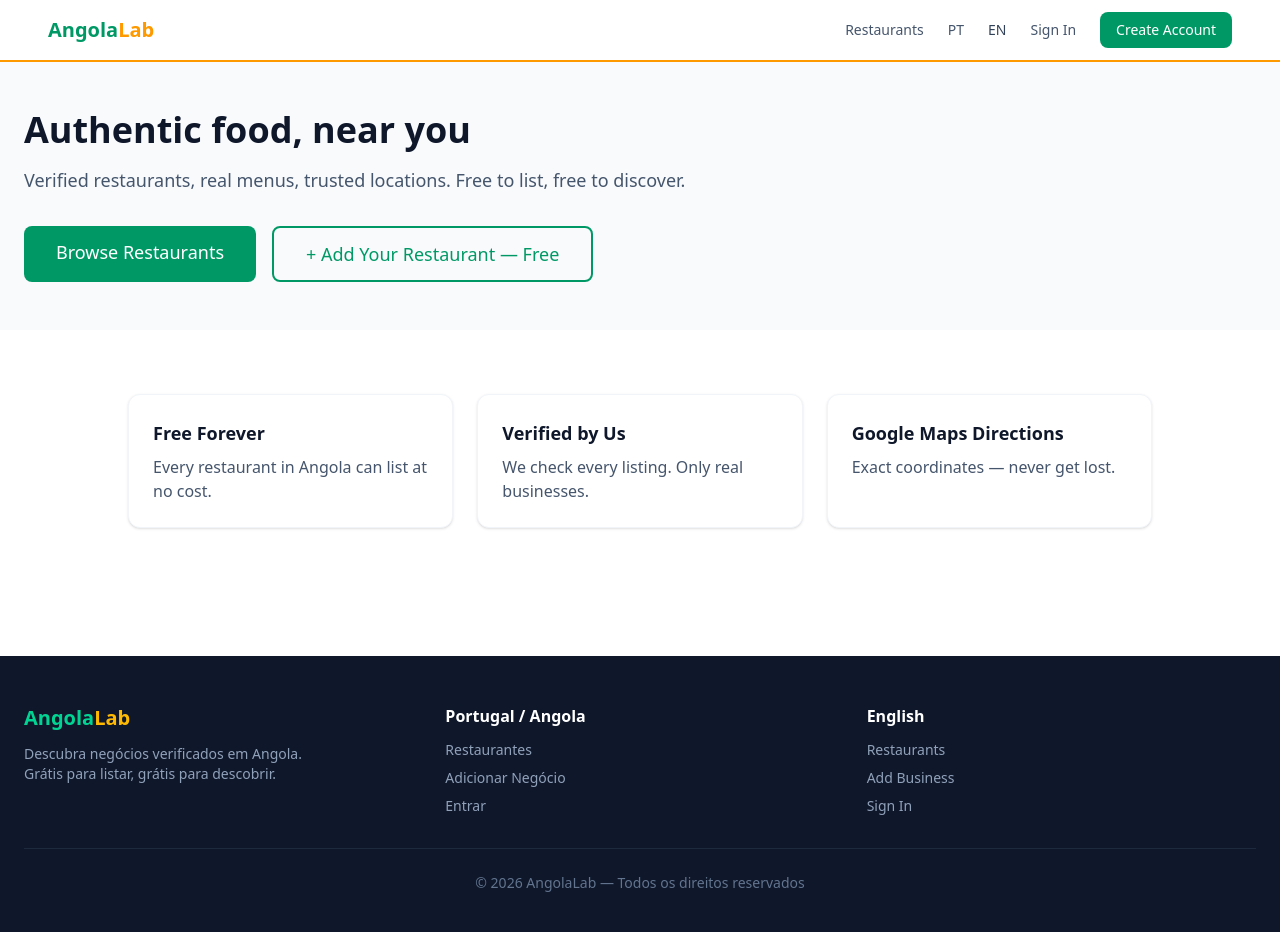
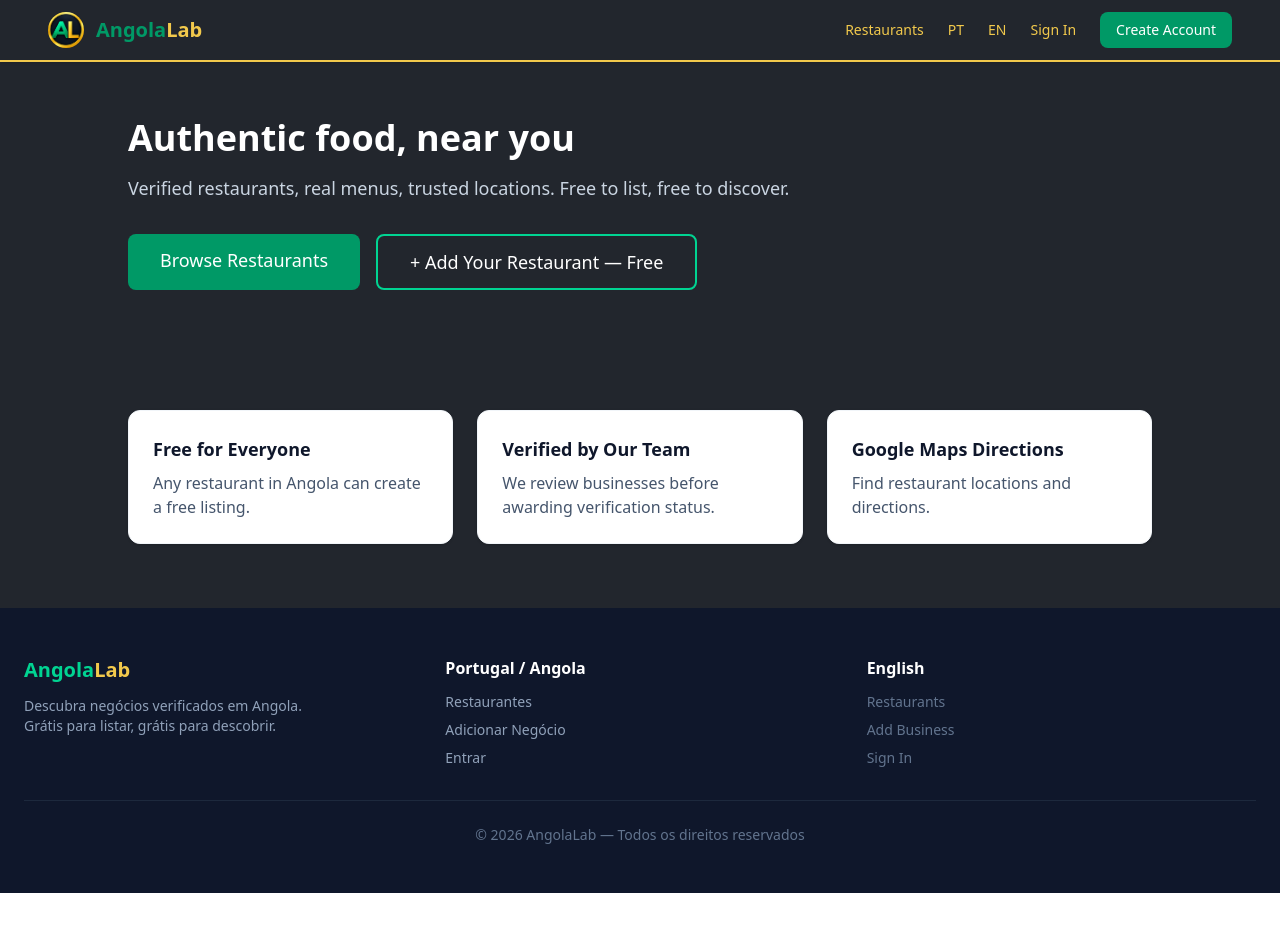
Before and after one commit to oswaldodeal/angolalab-restaurants, a Next.js app: page /en in a window 1280 px wide. Shown: the top 932 px of the page. After the commit the page ends 893 px from the top, so only its background shows below. Built offline with nearby package versions, Linux system fonts and the light colour scheme.

Commit message:
feat: refine restaurant profiles, branding and country model

```diff
--- a/app/en/page.tsx
+++ b/app/en/page.tsx
@@ -1,27 +1,31 @@
-import Link from 'next/link';
+import Link from "next/link";
 
 export default function EnglishHomePage() {
   return (
     <>
-      {/* HERO — Light Grey, Fixed Position ✅ */}
-      <section className="w-full bg-slate-50 py-12 px-6">
-        <div className="max-w-7xl mx-auto">
-          <h1 className="text-3xl md:text-4xl font-bold text-slate-900 mb-4">
+      {/* HERO */}
+      <section className="lab-dark-section w-full px-6 py-12 md:py-14">
+        <div className="mx-auto max-w-5xl">
+          <h1 className="mb-4 text-3xl font-bold text-white md:text-4xl">
             Authentic food, near you
           </h1>
-          <p className="text-lg text-slate-600 mb-8 max-w-2xl">
-            Verified restaurants, real menus, trusted locations. Free to list, free to discover.
+
+          <p className="mb-8 max-w-2xl text-lg text-slate-300">
+            Verified restaurants, real menus, trusted locations.
+            Free to list, free to discover.
           </p>
-          <div className="flex flex-col sm:flex-row gap-4">
+
+          <div className="flex flex-col gap-4 sm:flex-row">
             <Link
               href="/en/restaurants"
-              className="bg-emerald-600 text-white px-8 py-3 rounded-lg text-lg font-medium hover:bg-emerald-700"
+              className="rounded-lg bg-emerald-600 px-8 py-3 text-center text-lg font-medium text-white hover:bg-emerald-700"
             >
               Browse Restaurants
             </Link>
+
             <Link
               href="/en/restaurants/submit"
-              className="border-2 border-emerald-600 text-emerald-600 px-8 py-3 rounded-lg text-lg font-medium hover:bg-emerald-50"
+              className="rounded-lg border-2 border-emerald-400 px-8 py-3 text-center text-lg font-medium text-white hover:bg-white/10"
             >
               + Add Your Restaurant — Free
             </Link>
@@ -29,21 +33,37 @@ export default function EnglishHomePage() {
         </div>
       </section>
 
-      {/* Content Area — White Cards on Light Grey Body */}
-      <section className="py-16 px-6">
-        <div className="max-w-5xl mx-auto grid md:grid-cols-3 gap-6">
-          <div className="bg-white p-6 rounded-xl shadow-sm border border-slate-100">
-            <h3 className="font-semibold text-lg mb-2">Free Forever</h3>
-            <p className="text-slate-600">Every restaurant in Angola can list at no cost.</p>
+      {/* INFORMATION CARDS */}
+      <section className="lab-dark-section px-6 py-16">
+        <div className="mx-auto grid max-w-5xl gap-6 md:grid-cols-3">
+
+          <div className="rounded-xl border border-slate-100 bg-white p-6 shadow-sm">
+            <h3 className="mb-2 text-lg font-semibold text-slate-900">
+              Free for Everyone
+            </h3>
+            <p className="text-slate-600">
+              Any restaurant in Angola can create a free listing.
+            </p>
           </div>
-          <div className="bg-white p-6 rounded-xl shadow-sm border border-slate-100">
-            <h3 className="font-semibold text-lg mb-2">Verified by Us</h3>
-            <p className="text-slate-600">We check every listing. Only real businesses.</p>
+
+          <div className="rounded-xl border border-slate-100 bg-white p-6 shadow-sm">
+            <h3 className="mb-2 text-lg font-semibold text-slate-900">
+              Verified by Our Team
+            </h3>
+            <p className="text-slate-600">
+              We review businesses before awarding verification status.
+            </p>
           </div>
-          <div className="bg-white p-6 rounded-xl shadow-sm border border-slate-100">
-            <h3 className="font-semibold text-lg mb-2">Google Maps Directions</h3>
-            <p className="text-slate-600">Exact coordinates — never get lost.</p>
+
+          <div className="rounded-xl border border-slate-100 bg-white p-6 shadow-sm">
+            <h3 className="mb-2 text-lg font-semibold text-slate-900">
+              Google Maps Directions
+            </h3>
+            <p className="text-slate-600">
+              Find restaurant locations and directions.
+            </p>
           </div>
+
         </div>
       </section>
     </>
--- a/app/globals.css
+++ b/app/globals.css
@@ -1,5 +1,15 @@
 @import "tailwindcss";
+
+:root {
+  --lab-background: #22262d;
+  --lab-gold: #f2c94c;
+}
 
 body {
   font-family: system-ui, -apple-system, sans-serif;
 }
+
+.lab-dark-section {
+  background-color: var(--lab-background);
+  color: #ffffff;
+}
--- a/app/layout.tsx
+++ b/app/layout.tsx
@@ -19,12 +19,11 @@ export default function RootLayout({
       <body className="min-h-screen bg-white text-slate-900 flex flex-col">
         <Header />
 
-        {/* Gold line — stays fixed under header ✅ */}
-        <div className="w-full h-0.5 bg-amber-500"></div>
 
-        <main className="flex-grow">
-          {children}
-        </main>
+
+        <main className="flex-grow lab-dark-section">
+  {children}
+</main>
 
         <Footer />
       </body>
--- a/components/Footer.tsx
+++ b/components/Footer.tsx
@@ -2,15 +2,15 @@ import Link from 'next/link';
 
 export default function Footer() {
   return (
-    <footer className="bg-slate-900 text-white py-12 px-6 mt-16">
+    <footer className="bg-slate-900 text-white py-12 px-6">
       <div className="max-w-7xl mx-auto">
         <div className="grid md:grid-cols-3 gap-8">
           {/* Brand */}
           <div>
-            <p className="text-xl font-bold mb-3">
-              <span className="text-emerald-400">Angola</span>
-              <span className="text-amber-400">Lab</span>
-            </p>
+<p className="text-xl font-bold mb-3">
+  <span className="text-emerald-400">Angola</span>
+  <span className="text-[#F2C94C]">Lab</span>
+</p>
             <p className="text-slate-400 text-sm">
               Descubra negócios verificados em Angola.<br />
               Grátis para listar, grátis para descobrir.
@@ -30,7 +30,7 @@ export default function Footer() {
           {/* Quick Links — EN */}
           <div>
             <h4 className="font-semibold mb-3">English</h4>
-            <ul className="space-y-2 text-sm text-slate-400">
+            <ul className="space-y-2 text-sm text-slate-500">
               <li><Link href="/en/restaurants" className="hover:text-white">Restaurants</Link></li>
               <li><Link href="/en/restaurants/submit" className="hover:text-white">Add Business</Link></li>
               <li><Link href="/en/signin" className="hover:text-white">Sign In</Link></li>
--- a/components/Header.tsx
+++ b/components/Header.tsx
@@ -1,4 +1,5 @@
 'use client';
+import Image from "next/image";
 import Link from 'next/link';
 import { usePathname } from 'next/navigation';
 
@@ -7,31 +8,48 @@ export default function Header() {
   const lang = path.startsWith('/en') ? 'en' : 'pt';
 
   return (
-    <header className="relative z-50 w-full bg-white">
+<header className="sticky top-0 z-50 w-full bg-[#22262D] shadow-sm">
       <div className="w-full flex flex-wrap items-center justify-between gap-x-6 gap-y-3 px-5 sm:px-8 lg:px-12 py-3">
-        <Link href={`/${lang}`} className="inline-flex shrink-0 items-center text-xl font-bold" aria-label="AngolaLab home">
-          <span className="text-emerald-600">Angola</span><span className="text-amber-500">Lab</span>
-        </Link>
+       <Link
+  href={`/${lang}`}
+  className="inline-flex shrink-0 items-center gap-3 text-xl font-bold"
+  aria-label="AngolaLab home"
+>
+  <Image
+    src="/angolalab-icon-gold3.png"
+    alt=""
+    width={36}
+    height={36}
+    className="rounded-full"
+    priority
+  />
+
+  <span>
+    <span className="text-emerald-600">Angola</span>
+    <span className="text-[#F2C94C]">Lab</span>
+  </span>
+</Link>
         <nav aria-label="Main navigation" className="ml-auto flex flex-wrap items-center justify-end gap-x-4 gap-y-3 text-sm sm:gap-x-6">
           {lang === 'pt' ? (
             <>
-              <Link href="/pt/restaurantes" className="text-slate-600 hover:text-slate-900">Restaurantes</Link>
-              <Link href="/pt" className="text-slate-700 font-medium">PT</Link>
-              <Link href="/en" className="text-slate-600 hover:text-slate-900">EN</Link>
-              <Link href="/pt/entrar" className="text-slate-600 hover:text-slate-900">Entrar</Link>
+              <Link href="/pt/restaurantes" className="text-[#F2C94C] hover:text-white">Restaurantes</Link>
+              <Link href="/pt" className="text-[#F2C94C] hover:text-white">PT</Link>
+              <Link href="/en" className="text-[#F2C94C] hover:text-white">EN</Link>
+              <Link href="/pt/entrar" className="text-[#F2C94C] hover:text-white">Entrar</Link>
               <Link href="/pt/registar" className="rounded-lg bg-emerald-600 px-4 py-2 text-white hover:bg-emerald-700">Criar Conta</Link>
             </>
           ) : (
             <>
-              <Link href="/en/restaurants" className="text-slate-600 hover:text-slate-900">Restaurants</Link>
-              <Link href="/pt" className="text-slate-600 hover:text-slate-900">PT</Link>
-              <Link href="/en" className="text-slate-700 font-medium">EN</Link>
-              <Link href="/en/signin" className="text-slate-600 hover:text-slate-900">Sign In</Link>
+              <Link href="/en/restaurants" className="text-[#F2C94C] hover:text-white">Restaurants</Link>
+              <Link href="/pt" className="text-[#F2C94C] hover:text-white">PT</Link>
+              <Link href="/en" className="text-[#F2C94C] hover:text-white">EN</Link>
+              <Link href="/en/signin" className="text-[#F2C94C] hover:text-white">Sign In</Link>
               <Link href="/en/signup" className="rounded-lg bg-emerald-600 px-4 py-2 text-white hover:bg-emerald-700">Create Account</Link>
             </>
           )}
         </nav>
       </div>
+      <div className="w-full h-0.5 bg-[#F2C94C]" />
     </header>
   );
 }
--- a/lib/store.ts
+++ b/lib/store.ts
@@ -5,6 +5,7 @@ export type Restaurant = {
   // Basic info — visible immediately
   name: string;
   cuisine: string;
+  country: string
   city: string;
   neighbourhood: string;
   address: string;
@@ -21,12 +22,22 @@ export type Restaurant = {
   menuPhotos: string[];
   photos: string[];
 
-  status: 'pending' | 'basic' | 'verified';
-  submittedAt: string;
-  verifiedAt?: string;
+ // Independent business verification
+status: 'pending' | 'basic' | 'verified';
+submittedAt: string;
+verifiedAt?: string;
 
-  isPremium: boolean;
+// Website profile plan
+profilePlan?: 'basic' | 'verified' | 'pro';
+
+// Legacy field — retained during migration
+isPremium: boolean;
 };
+
+export const COUNTRIES = [
+  { id: 'AO', pt: 'Angola', en: 'Angola' },
+  { id: 'PT', pt: 'Portugal', en: 'Portugal' },
+];
 
 export const CUISINES = [
   { id: 'angolan', pt: 'Angolana', en: 'Angolan' },
@@ -40,23 +51,38 @@ export const CUISINES = [
 ];
 
 export const CITIES = [
-  { id: 'luanda', pt: 'Luanda', en: 'Luanda' },
-  { id: 'benguela', pt: 'Benguela', en: 'Benguela' },
-  { id: 'huambo', pt: 'Huambo', en: 'Huambo' },
-  { id: 'lobito', pt: 'Lobito', en: 'Lobito' },
-  { id: 'namibe', pt: 'Namibe', en: 'Namibe' },
-  { id: 'bissau', pt: 'Bissau', en: 'Bissau' },
-  { id: 'praia', pt: 'Praia', en: 'Praia' },
-  { id: 'other', pt: 'Outra Cidade / Outro País', en: 'Other City / Country' },
+  // Angola
+  { id: 'luanda', country: 'AO', pt: 'Luanda', en: 'Luanda' },
+  { id: 'benguela', country: 'AO', pt: 'Benguela', en: 'Benguela' },
+  { id: 'huambo', country: 'AO', pt: 'Huambo', en: 'Huambo' },
+  { id: 'lobito', country: 'AO', pt: 'Lobito', en: 'Lobito' },
+  { id: 'namibe', country: 'AO', pt: 'Namibe', en: 'Namibe' },
+
+  // Portugal
+  { id: 'lisboa', country: 'PT', pt: 'Lisboa', en: 'Lisbon' },
+  { id: 'porto', country: 'PT', pt: 'Porto', en: 'Porto' },
+  { id: 'coimbra', country: 'PT', pt: 'Coimbra', en: 'Coimbra' },
+  { id: 'faro', country: 'PT', pt: 'Faro', en: 'Faro' },
 ];
 
 // Helper: generate Google Maps link
 export function getGoogleMapsUrl(restaurant: Restaurant): string {
-  if (restaurant.lat && restaurant.lng) {
+  if (restaurant.lat !== null && restaurant.lng !== null) {
     return `https://www.google.com/maps/search/?api=1&query=${restaurant.lat},${restaurant.lng}`;
   }
-  const encoded = encodeURIComponent(`${restaurant.name}, ${restaurant.address}, ${restaurant.city}`);
-  return `https://www.google.com/maps/search/?api=1&query=${encoded}`;
+
+  const country = COUNTRIES.find(
+    (item) => item.id === restaurant.country
+  );
+
+  const location = [
+    restaurant.name,
+    restaurant.address,
+    restaurant.city,
+    country?.en ?? restaurant.country,
+  ].join(', ');
+
+  return `https://www.google.com/maps/search/?api=1&query=${encodeURIComponent(location)}`;
 }
 
 // Sample data
@@ -66,6 +92,7 @@ export const initialRestaurants: Restaurant[] = [
     ownerId: 'demo',
     name: 'Restaurante Vulola',
     cuisine: 'angolan',
+    country: 'AO',
     city: 'luanda',
     neighbourhood: 'Viana',
     address: 'Bairro Bela Vista, Viana, Luanda',
@@ -86,6 +113,7 @@ export const initialRestaurants: Restaurant[] = [
     ownerId: 'demo',
     name: 'Sabores de Luanda',
     cuisine: 'international',
+    country: 'AO',
     city: 'luanda',
     neighbourhood: 'Ingombota',
     address: 'Rua de São Tomé, Ingombota, Luanda',
```
Also changed, not shown: app/en/restaurants/[id]/page.tsx (+11 -6 lines), app/pt/page.tsx (+24 -15 lines), app/pt/restaurantes/[id]/page.tsx (+12 -21 lines), public/angolalab-icon-gold3.png (added), public/angolalab-icon.png (added).
